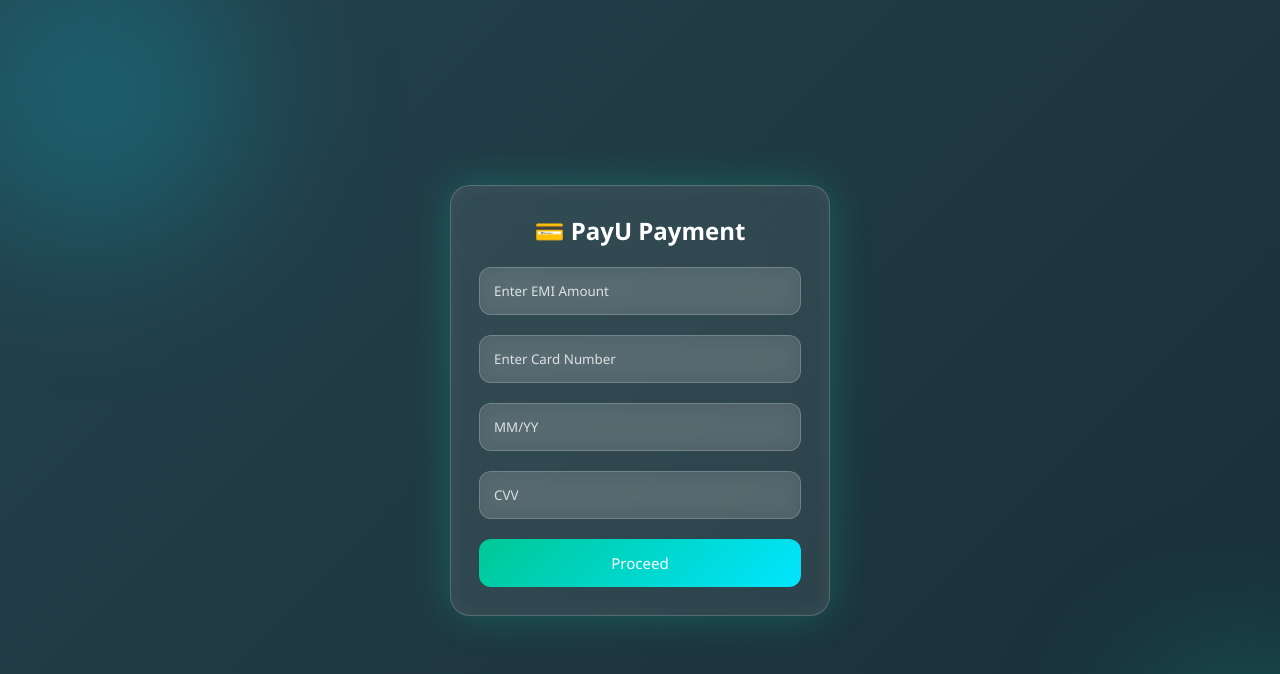
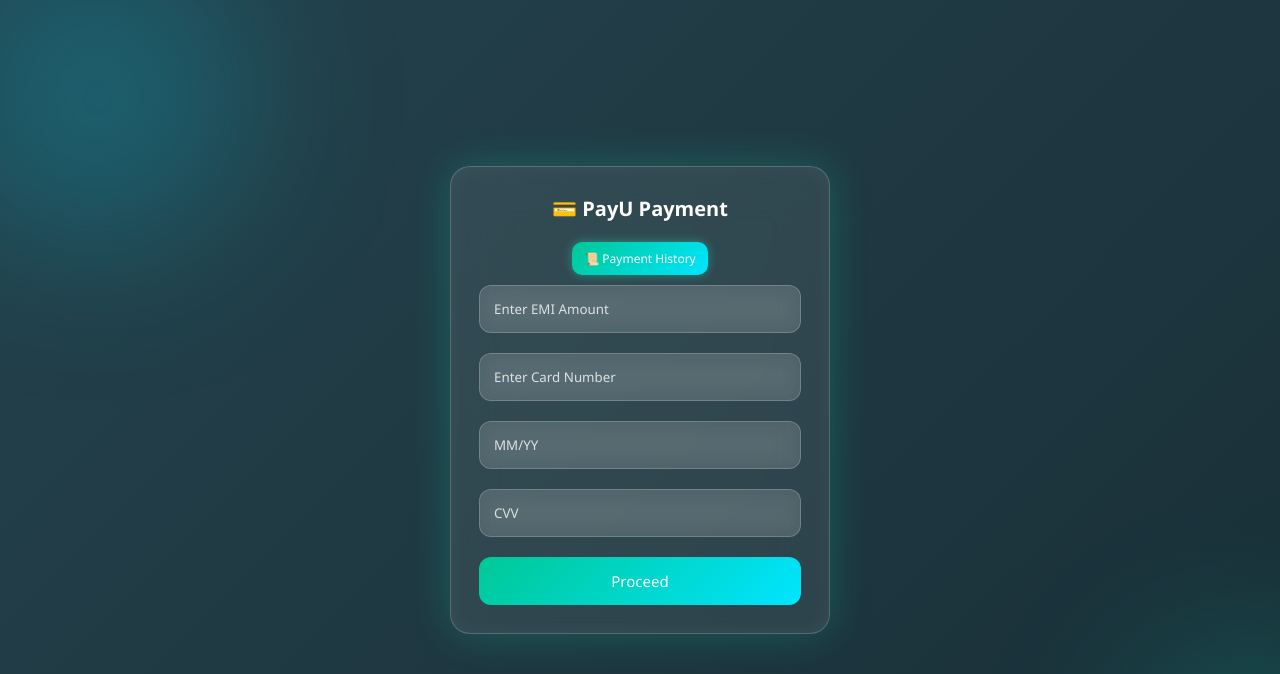
Before and after one commit to Achal1985/NBFC_CRM_V2, a Flask app: page /payment in a window 1280 px wide; the page is wider, and only the part inside the window is pictured. Shown: the top 674 px of that part. Run offline with Flask 3, Linux system fonts and the light colour scheme; parts of the project's set-up code (start-up, migrations or seed data) failed here and were passed over.

Commit message:
Update payment.html

```diff
--- a/templates/payment.html
+++ b/templates/payment.html
@@ -181,6 +181,56 @@ padding:13px;
 
 }
 
+
+
+/* 🔥 FIX */
+width:auto !important;   /* override global button width */
+display:inline-block;
+
+/* Styling */
+padding:8px 14px;
+font-size:12px;
+border-radius:10px;
+
+background:linear-gradient(135deg,#00c896,#00e5ff);
+color:#fff;
+
+border:none;
+cursor:pointer;
+box-shadow:0 0 10px rgba(0,255,200,0.4);
+}
+
+.header-bar{
+display:flex;
+justify-content:space-between;
+align-items:center;
+margin-bottom:15px;
+}
+
+/* FIX TITLE CUT */
+.logo{
+font-size:20px;
+font-weight:bold;
+white-space:nowrap;
+}
+
+/* FIX BUTTON */
+.history-btn{
+width:auto !important;
+padding:8px 12px;
+font-size:12px;
+border-radius:10px;
+
+background:linear-gradient(135deg,#00c896,#00e5ff);
+color:#fff;
+
+border:none;
+cursor:pointer;
+
+box-shadow:0 0 10px rgba(0,255,200,0.4);
+flex-shrink:0; /* prevent squeezing */
+}
+
 </style>
 
 </head>
@@ -189,7 +239,11 @@ padding:13px;
 
 <div class="container">
 
-<div class="logo">💳 PayU Payment</div>
+<div id="historySection" style="display:none; text-align:left;"></div>
+<div class="header-bar">
+    <div class="logo">💳 PayU Payment</div>
+    <button class="history-btn" onclick="showHistory()">📜 Payment History</button>
+</div>
 
 
 
@@ -250,6 +304,18 @@ let otp = document.getElementById("otp").value
 
 if(otp === "123456"){
 
+let emi = document.getElementById("emiAmount").value;
+
+// ✅ Save payment history
+let history = JSON.parse(localStorage.getItem("payments") || "[]");
+
+history.push({
+    amount: emi,
+    date: new Date().toLocaleString()
+});
+
+localStorage.setItem("payments", JSON.stringify(history));
+
 document.getElementById("otpSection").style.display="none"
 document.getElementById("successMsg").style.display="block"
 
@@ -263,6 +329,49 @@ alert("Invalid OTP")
 
 }
 
+function showHistory(){
+
+document.getElementById("cardSection").style.display="none";
+document.getElementById("otpSection").style.display="none";
+document.getElementById("successMsg").style.display="none";
+
+let section = document.getElementById("historySection");
+section.style.display = "block";
+
+let history = JSON.parse(localStorage.getItem("payments") || "[]");
+
+if(history.length === 0){
+    section.innerHTML = "<p>No payment history found</p>";
+    return;
+}
+
+let html = "<h3>📜 Payment History</h3><br>";
+
+history.reverse().forEach(p=>{
+    html += `
+    <div style="
+        background:rgba(255,255,255,0.1);
+        padding:10px;
+        border-radius:10px;
+        margin-bottom:10px;
+        border:1px solid rgba(255,255,255,0.2);
+    ">
+        💰 EMI: ₹${p.amount}<br>
+        📅 ${p.date}
+    </div>
+    `;
+});
+
+html += `<button onclick="goBack()">⬅ Back</button>`;
+
+section.innerHTML = html;
+}
+
+function goBack(){
+document.getElementById("historySection").style.display="none";
+document.getElementById("cardSection").style.display="block";
+}
+
 </script>
 
 </body>
```
